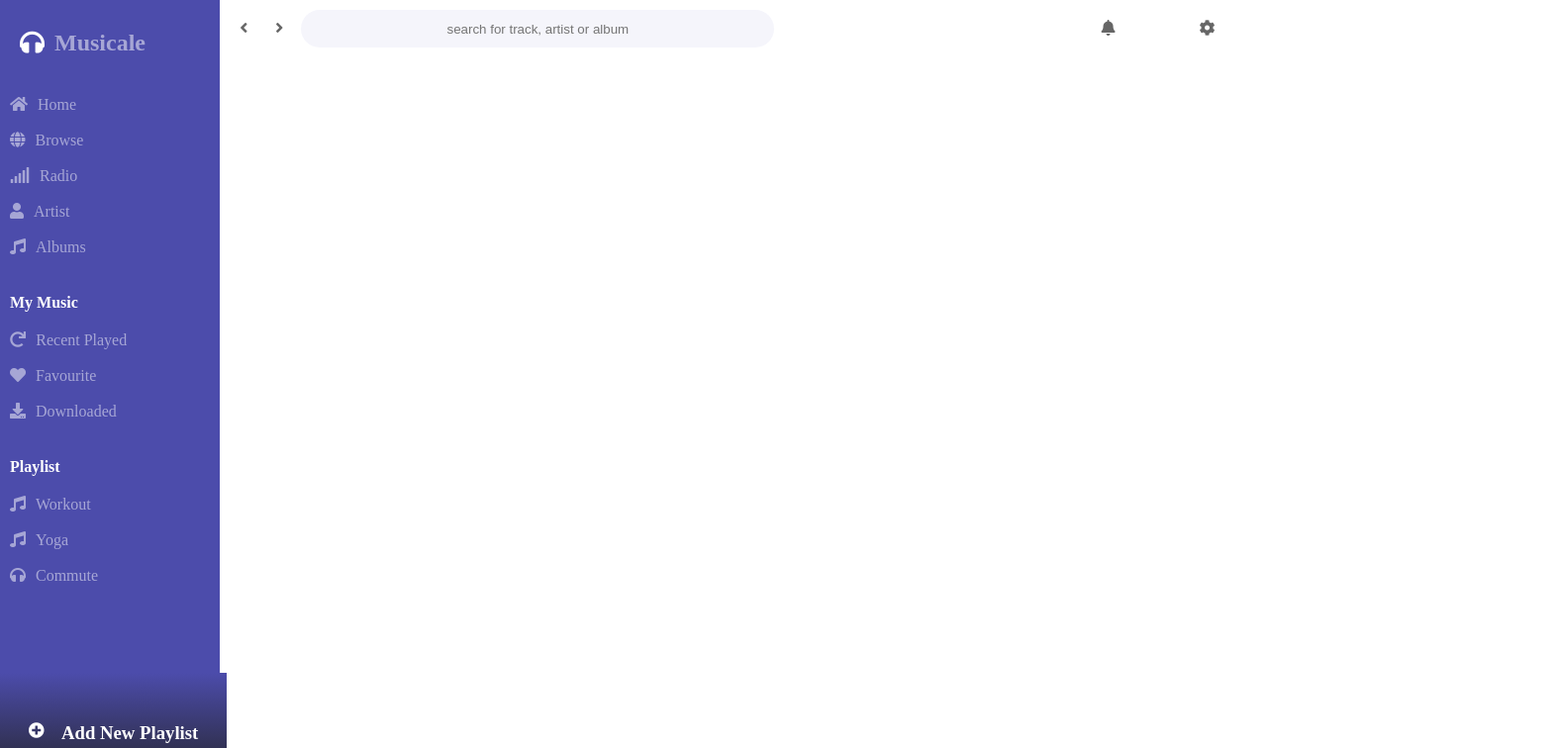
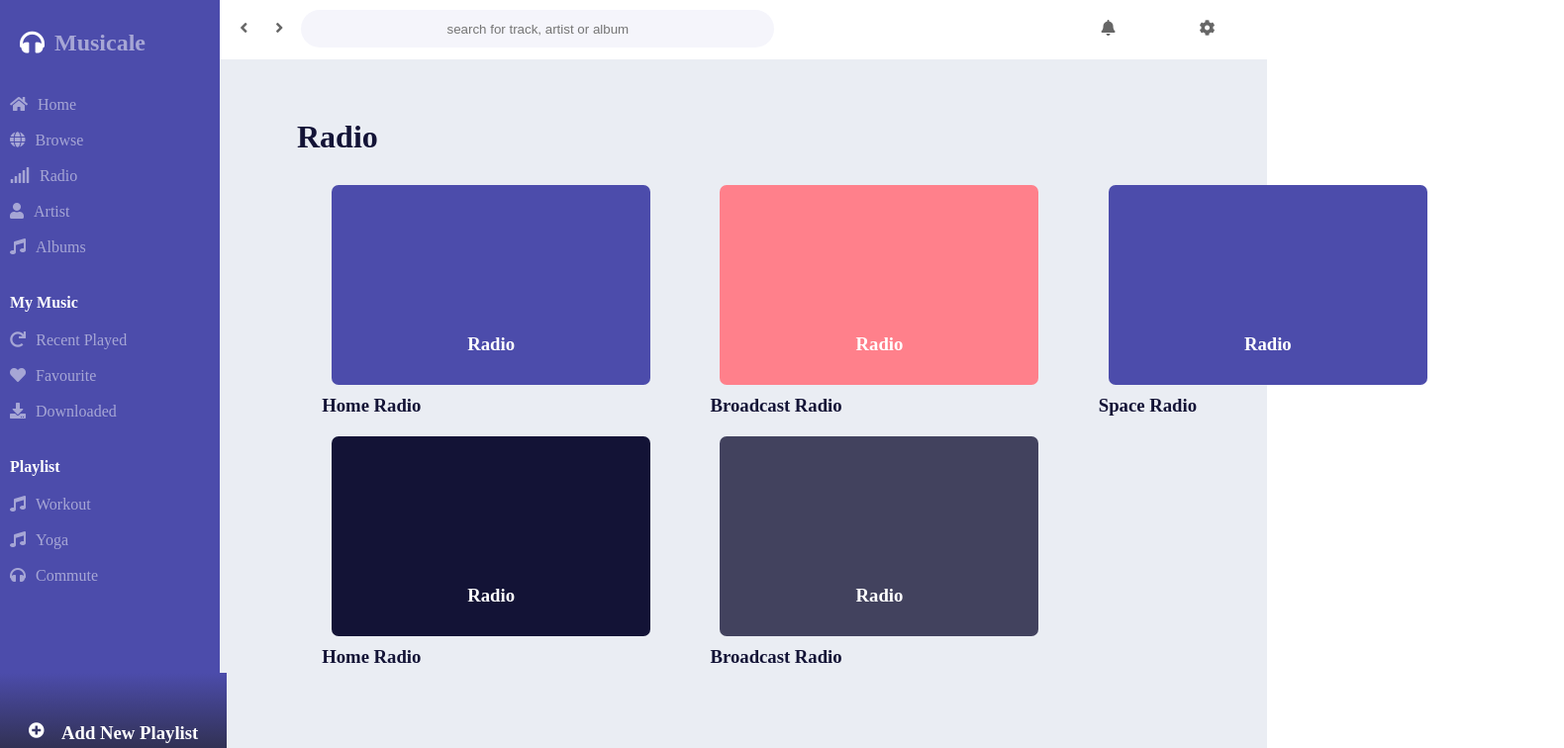
Before and after one commit to sourav2898/Music-Player, a React (Create React App) app: page / in a window 1280 px wide. Shown: the top 756 px of the page at 99% size, 1580 px wide, since content can reach past the window. Built offline with nearby package versions, Linux system fonts and the light colour scheme.

Commit message:
radio done without music bar

```diff
--- a/src/App.js
+++ b/src/App.js
@@ -1,13 +1,14 @@
 import React from 'react';
 import {Switch, Route} from 'react-router-dom';
 import Navbar from './Navbar';
+import Radio from './Radio';
 
 const App = () => {
   return (
     <>
       <Navbar />
       <Switch>
-        <Route />
+        <Route exact path="/" component={Radio} />
       </Switch>
     </>
   )
--- a/src/Radio.jsx
+++ b/src/Radio.jsx
@@ -1,9 +1,70 @@
 import React from 'react';
+import { NavLink } from 'react-router-dom';
 
 const Radio = () => {
+
     return (
         <>
+            <div className="radio">
+                <div className="header">
+                    <h1>Radio</h1>
+                </div>
+                <div className="container">
+                    <div className="card">
+                        <div className="card-title" style={{ backgroundColor: "#4C4CAB" }}>
+                            <NavLink exact to="/" className="h3"><h3>Radio</h3> </NavLink>
+                        </div>
+                        <div className="subtitle">
+                            <h3>Home Radio</h3>
+                        </div>
+                    </div>
 
+                    <div className="card">
+                        <div className="card-title" style={{ backgroundColor: "#FF808B" }}>
+                            <NavLink exact to="/" className="h3"><h3>Radio</h3> </NavLink>
+                        </div>
+                        <div className="subtitle">
+                            <h3>Broadcast Radio</h3>
+                        </div>
+                    </div>
+
+                    <div className="card">
+                        <div className="card-title" style={{ backgroundColor: "#4C4CAB" }}>
+                            <NavLink exact to="/" className="h3"><h3>Radio</h3> </NavLink>
+                        </div>
+                        <div className="subtitle">
+                            <h3>Space Radio</h3>
+                        </div>
+                    </div>
+
+                    <div className="card">
+                        <div className="card-title" style={{ backgroundColor: "#131336" }}>
+                            <NavLink exact to="/" className="h3"><h3>Radio</h3> </NavLink>
+                        </div>
+                        <div className="subtitle">
+                            <h3>Home Radio</h3>
+                        </div>
+                    </div>
+
+                    <div className="card">
+                        <div className="card-title" style={{ backgroundColor: "#42425E" }}>
+                            <NavLink exact to="/" className="h3"><h3>Radio</h3> </NavLink>
+                        </div>
+                        <div className="subtitle">
+                            <h3>Broadcast Radio</h3>
+                        </div>
+                    </div>
+
+                    <div className="card">
+                        <div className="card-title" >
+                            <h3></h3>
+                        </div>
+                        <div className="">
+                            <h3></h3>
+                        </div>
+                    </div>
+                </div>
+            </div>
         </>
     )
 }
--- a/src/index.css
+++ b/src/index.css
@@ -7,11 +7,13 @@
 body{
   height: 100%;
   width: 100%;
+  overflow: hidden;
 }
 
 .main{
   display: flex;
   position: relative;
+  z-index: 999;
 }
 
 /************************* sidebar *********************************/
@@ -144,7 +146,7 @@ body{
   justify-content: space-between;
   padding: 10px;
   width: 100%;
-  height: 80px;
+  height: 60px;
   background-color: #fff;
 }
 
@@ -184,3 +186,57 @@ body{
   color: #666;
   cursor: pointer;
 }
+
+/* ********************* Radio ********************* */
+
+.radio{
+  position: absolute;
+  top: 0;
+  left: 0;
+  width: 100%;
+  height: 100%;
+  background-color: #EAEDF3;
+}
+
+.radio .header{
+  display: inline;
+  position: relative;
+  top: 120px;
+  left: 300px;
+  color: #131336;
+}
+
+.radio .container{
+  position: relative;
+  display: flex;
+  flex-wrap: wrap;
+  justify-content: space-around;
+  top: 130px;
+  left: 300px;
+  width: 1177px;
+}
+
+.radio .container .card {
+  margin-top: 10px;
+}
+
+.radio .container .card .card-title{
+  width: 322px;
+  height: 202px;
+  border-radius: 7px;
+  margin: 10px;
+  color: #fff;
+  text-align: center;
+}
+
+.radio .container .card .card-title .h3{
+  position: relative;
+  top: 150px;
+  color: #fff;
+  text-decoration: none;
+  cursor: pointer;
+}
+
+.radio .container .card .subtitle{
+  color: #131336;
+}
```
Also changed, not shown: src/store.jsx (deleted), 1 other file (tests, documents, lock files or other folders).
